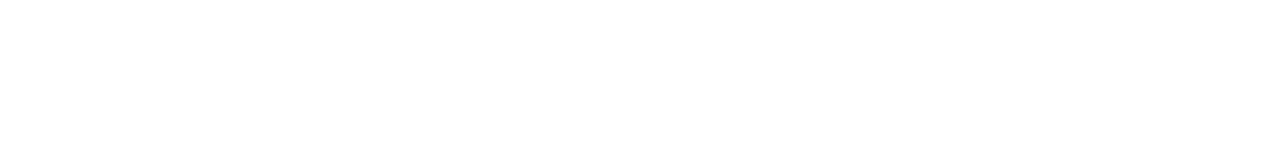
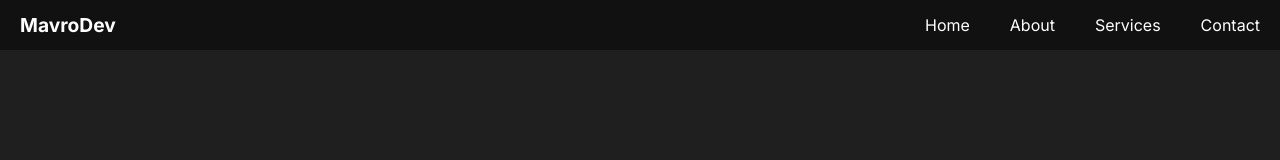
Before and after one commit to MavroDev07/MavroDev, a plain HTML site: page index.html in a window 1280 px wide. Drawn offline with Linux system fonts and the light colour scheme.

Commit message:
Navigation Bar

```diff
--- a/home.css
+++ /dev/null
@@ -1,9 +0,0 @@
-/* PRESETS */
-
-@import url('https://fonts.googleapis.com/css2?family=Inter:wght@100..900&display=swap');
-
-* {
-  box-sizing: border-box;
-  margin: 0;
-  padding: 0;
-}
--- /dev/null
+++ b/index.css
@@ -0,0 +1,57 @@
+/* PRESETS */
+
+@import url('https://fonts.googleapis.com/css2?family=Inter:wght@100..900&display=swap');
+
+* {
+  box-sizing: border-box;
+  margin: 0;
+  padding: 0;
+}
+
+body {
+  min-height: 100vh;
+  background-color: #1f1f1f;
+  font-family: "Inter", sans-serif;
+}
+
+
+/* NAVIGATION BAR STYLES */
+
+.navigation-bar {
+  background-color: #111111;
+}
+
+.navigation-bar ul {
+  width: 100%;
+  list-style: none;
+  display: flex;
+  justify-content: flex-end;
+  align-items: center;
+}
+
+.navigation-bar li {
+  height: 50px;
+}
+
+.navigation-bar a {
+  height: 100%;
+  padding: 0 20px;
+  text-decoration: none;
+  display: flex;
+  align-items: center;
+  color: #fff;
+  transition: ease 250ms;
+}
+
+.navigation-bar li:first-child {
+  font-size: 1.2rem;
+  font-weight: 700;
+  margin-right: auto;
+}
+.navigation-bar li:first-child a:hover {
+  color: #fff;
+}
+
+.navigation-bar a:hover {
+  color: #395ca2;
+}
--- a/home.html
+++ b/index.html
@@ -11,7 +11,7 @@
   <link rel="stylesheet" href="https://cdnjs.cloudflare.com/ajax/libs/font-awesome/6.5.2/css/all.min.css" integrity="sha512-SnH5WK+bZxgPHs44uWIX+LLJAJ9/2PkPKZ5QiAj6Ta86w+fsb2TkcmfRyVX3pBnMFcV7oQPJkl9QevSCWr3W6A==" crossorigin="anonymous" referrerpolicy="no-referrer" />
 
   <!-- CSS LINK TAG -->
-  <link rel="stylesheet" href="home.css">
+  <link rel="stylesheet" href="index.css">
 
   <!-- WEBPAGE TITLE -->
   <title>MavroDev</title>
@@ -20,7 +20,15 @@
 
 <body>
 
-
+  <nav class="navigation-bar">
+    <ul>
+      <li><a href="#">MavroDev</a></li>
+      <li><a href="#">Home</a></li>
+      <li><a href="#">About</a></li>
+      <li><a href="#">Services</a></li>
+      <li><a href="#">Contact</a></li>
+    </ul>
+  </nav>
 
 </body>
 
```
